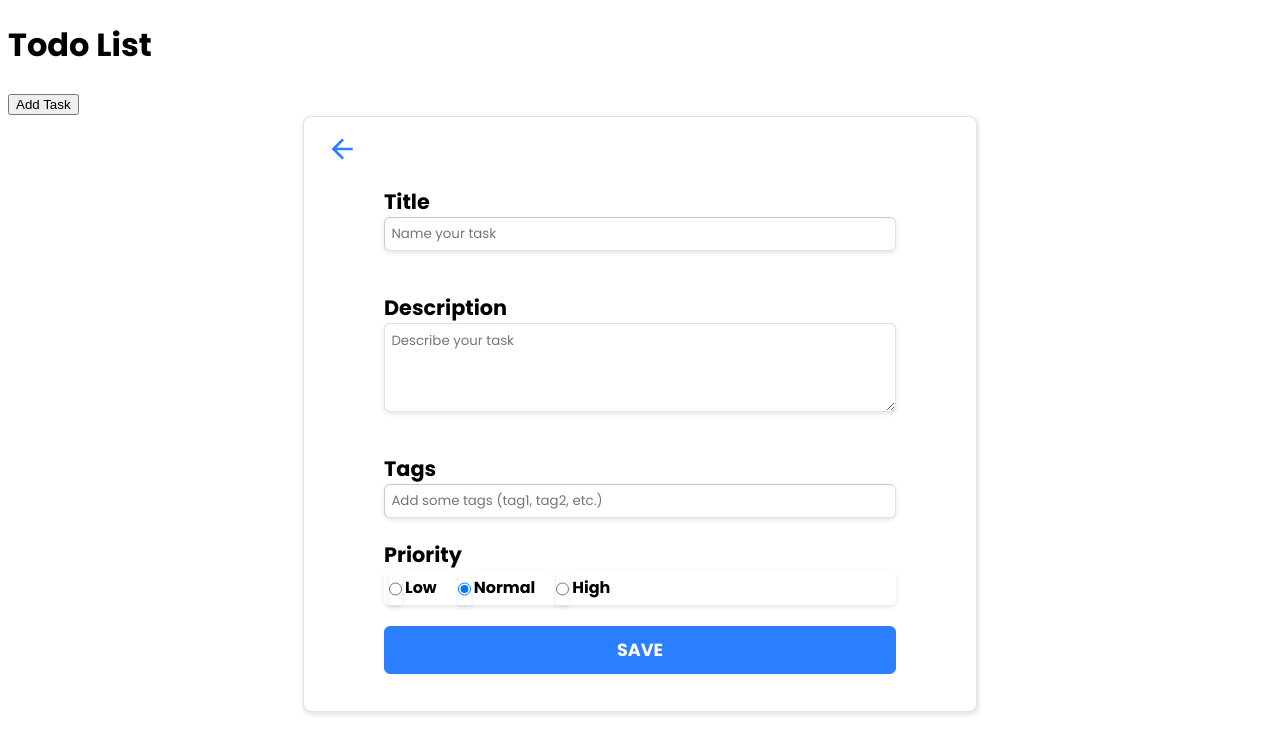
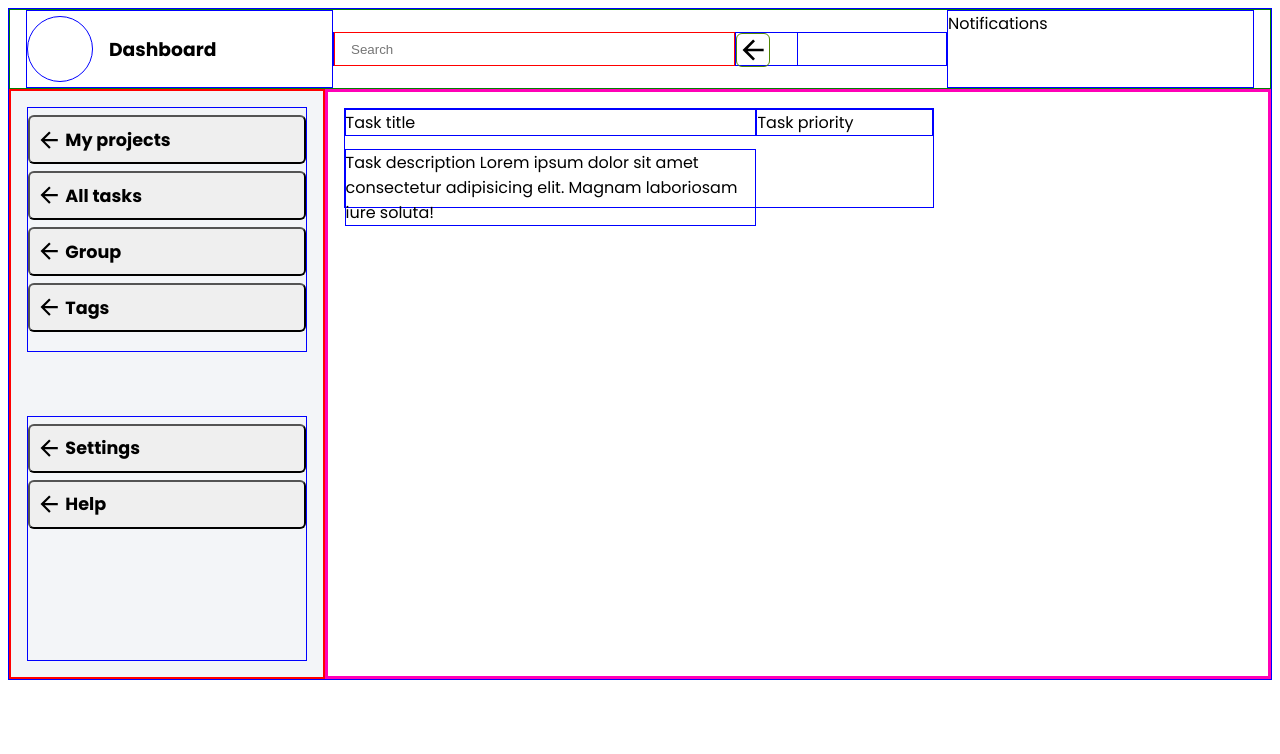
Before and after one commit to powermate25/todo-list, a plain HTML site: page index.html in a window 1280 px wide. Drawn offline with Linux system fonts and the light colour scheme; a web font is replaced by a local one.

Commit message:
Checkpoint save: Todo List project progress. - Dashboard UI layout update

```diff
--- a/index.html
+++ b/index.html
@@ -4,15 +4,19 @@
     <meta name="viewport" content="width=device-width, initial-scale=1.0">
     <title>Todo List</title>
     <link rel="stylesheet" href="styles.css">
-    <script src="./script.js" defer></script>
-    <script src="./script-2.js" defer></script>
+    <script src="./script-todo.js" defer></script>
+    <!-- <script src="./script-dialog.js" defer></script> -->
+    <script src="./script-main-ui.js" defer></script>
     <body>
-        <h1>Todo List</h1>
-        <button class="add-todo-button">Add Task</button>
+        <!-- <h1>Todo List</h1>
+        <button class="add-todo-button">Add Task</button> -->
 
-        <dialog class="add-todo-dialog" closedby="closerequest" open >
+        <dialog class="add-todo-dialog" closedby="closerequest" >
             <div class="dialog-heading">
-                <svg class="cancel-button" xmlns="http://www.w3.org/2000/svg" viewBox="0 0 24 24"><path d="M20,11V13H8L13.5,18.5L12.08,19.92L4.16,12L12.08,4.08L13.5,5.5L8,11H20Z" /></svg>
+                <button class="cancel-btn"><svg xmlns="http://www.w3.org/2000/svg" viewBox="0 0 24 24"><path d="M20,11V13H8L13.5,18.5L12.08,19.92L4.16,12L12.08,4.08L13.5,5.5L8,11H20Z" /></svg>
+                 Go back</button>
+                <!-- <svg class="cancel-button" xmlns="http://www.w3.org/2000/svg" viewBox="0 0 24 24"><path d="M20,11V13H8L13.5,18.5L12.08,19.92L4.16,12L12.08,4.08L13.5,5.5L8,11H20Z" /></svg>
+                <div>Go back</div> -->
             </div>
             <form id="add-todo" action="#" method="dialog">
                 <p>
@@ -79,6 +83,42 @@
 
             </form>
         </dialog>
+<!-- header -->
+
+        <div class="main-container">
+            <div class="main-children top" id="top-header">
+              <div class="dashboard-div">
+                <div class="logo"></div>
+                <h3>Dashboard</h3>
+            </div>
+              <div class="search-div">
+                <input type="text" id="search" name="todo_search" placeholder="Search">
+                <label for="search"><svg xmlns="http://www.w3.org/2000/svg" viewBox="0 0 24 24"><path d="M20,11V13H8L13.5,18.5L12.08,19.92L4.16,12L12.08,4.08L13.5,5.5L8,11H20Z" /></svg></label>
+            </div>
+              <div class="notification-div">Notifications</div>
+            </div>
+            <div class="main-children left" id="left-panel">
+                <div class="left-box1">
+                    <button><svg xmlns="http://www.w3.org/2000/svg" viewBox="0 0 24 24"><path d="M20,11V13H8L13.5,18.5L12.08,19.92L4.16,12L12.08,4.08L13.5,5.5L8,11H20Z" /></svg>My projects</button>
+                    <button><svg xmlns="http://www.w3.org/2000/svg" viewBox="0 0 24 24"><path d="M20,11V13H8L13.5,18.5L12.08,19.92L4.16,12L12.08,4.08L13.5,5.5L8,11H20Z" /></svg>All tasks</button>
+                    <button><svg xmlns="http://www.w3.org/2000/svg" viewBox="0 0 24 24"><path d="M20,11V13H8L13.5,18.5L12.08,19.92L4.16,12L12.08,4.08L13.5,5.5L8,11H20Z" /></svg>Group</button>
+                    <button><svg xmlns="http://www.w3.org/2000/svg" viewBox="0 0 24 24"><path d="M20,11V13H8L13.5,18.5L12.08,19.92L4.16,12L12.08,4.08L13.5,5.5L8,11H20Z" /></svg>Tags</button>
+                </div>
+                <div class="left-box2">
+                    <button><svg xmlns="http://www.w3.org/2000/svg" viewBox="0 0 24 24"><path d="M20,11V13H8L13.5,18.5L12.08,19.92L4.16,12L12.08,4.08L13.5,5.5L8,11H20Z" /></svg>Settings</button>
+                    <button><svg xmlns="http://www.w3.org/2000/svg" viewBox="0 0 24 24"><path d="M20,11V13H8L13.5,18.5L12.08,19.92L4.16,12L12.08,4.08L13.5,5.5L8,11H20Z" /></svg>Help</button>
+                </div>
+
+
+            </div>
+            <div class="main-children middle" id="middle-content">
+                <div class="todo-item">
+                    <div class="title">Task title</div>
+                    <div class="description">Task description Lorem ipsum dolor sit amet consectetur adipisicing elit. Magnam laboriosam iure soluta!</div>
+                    <div class="priority">Task priority</div>
+                </div>
+            </div>
+        </div>
 
     </body>
 </html>
--- a/script-2.js
+++ b/script-dialog.js
@@ -1,7 +1,7 @@
 console.log("Hello!")
 const addNewTodoDialog = document.querySelector(".add-todo-dialog")
 const addNewTodoBtn = document.querySelector(".add-todo-button")
-const cancelDialogBtn = document.querySelector(".cancel-button")
+const cancelDialogBtn = document.querySelector(".cancel-btn")
 const todoTitle = document.querySelector("input[id=title]")
 const todoDescription = document.querySelector("textarea[id=description]")
 const todoTags = document.querySelector("input[id=tags]")
--- a/styles.css
+++ b/styles.css
@@ -4,8 +4,10 @@ body {
     font-family: "poppins", system-ui, -apple-system, BlinkMacSystemFont, 'Segoe UI', Roboto, Oxygen, Ubuntu, Cantarell, 'Open Sans', 'Helvetica Neue', sans-serif;
 }
 
+/* dialog Styling */
+
 dialog {
-    width: 50%;
+    width: 34rem;
     border-radius: 8px;
     border-color: oklch(70.3% 5% 259.815 / 0.3);
     border-width: 1px;
@@ -13,12 +15,39 @@ dialog {
 }
 
 dialog .dialog-heading {
+    width: 100%;
+    justify-self: center;
     display: flex;
     justify-content: start;
+    align-items: center;
     padding: 0 0.4rem;
     height: 2rem;
+    gap: 0.2rem;
 }
-.cancel-button {
+
+.cancel-btn {
+    width: 8rem;
+    height: 2rem;
+    display: flex;
+    justify-content: center;
+    align-items: center;
+    gap: 0.2rem;
+    font-family: inherit;
+    font-size: 1rem;
+    background-color: transparent;
+    border: none;
+    cursor: pointer;
+    /* border: 1px solid red; */
+}
+
+.cancel-btn svg {
+    width: 20%;
+    fill: oklch(62.3% 0.214 259.815);
+
+}
+
+
+/* .cancel-button {
     width: 2rem;
     height: 2rem;
     fill: oklch(62.3% 0.214 259.815);
@@ -30,13 +59,13 @@ dialog .dialog-heading {
     border: 1px solid oklch(62.3% 0.214 259.815);
     border-radius: 50%
 }
-
+ */
 
 dialog form {
     justify-self: center;
     display: flex;
     flex-direction: column;
-    width: 80%;
+    width: 90%;
 }
 
 ::backdrop {
@@ -55,7 +84,7 @@ form input {
     height: 2rem;
 }
 
-form input, form textarea, form .task-color, .priority-container  {
+form input[type="text"], form textarea, form .task-color, .priority-container  {
     border-width: 1px;
     border-color: oklch(70.3% 5% 259.815 / 0.3);
     border-radius: 6px;
@@ -69,7 +98,7 @@ form textarea {
     padding-top: 0.4rem;
 }
 
-form input:focus, form textarea:focus, form .task-color:focus {
+form input[type="text"]:focus, form textarea:focus, form .task-color:focus {
     border-color: oklch(62.3% 90% 259.815);
     border-width: 3px;
     border-left: 12px solid oklch(62.3% 0.214 259.815);
@@ -87,11 +116,13 @@ form input:focus, form textarea:focus, form .task-color:focus {
     gap: 1rem;
     margin: 0;
     padding: 0;
+
 }
 
 .priority {
     display: flex;
     align-items: center;
+
 }
 
 .priority h4 {
@@ -126,3 +157,133 @@ dialog form button:hover {
     background-color: transparent;
     color: oklch(62.3% 0.214 259.815);
 }
+
+
+/* Home page Styling */
+
+.main-container {
+    display: grid;
+    grid-template-columns: repeat(12, 1fr);
+    grid-template-rows: 12% 1fr;
+    border: 1px solid blue;
+    min-height: 670px;
+    /* justify-items: center; */
+}
+.main-container div {
+    border: 1px solid blue;
+}
+#top-header {
+    border: 1px solid green;
+    grid-column: 1 / 13;
+    grid-row: 1 / 2;
+    padding: 0 1rem;
+    display: grid;
+    grid-template-columns: 25% 50% 25%;
+    /* align-items: center; */
+}
+
+.dashboard-div {
+    display: flex;
+    justify-content: start;
+    align-items: center;
+    gap: 1rem;
+}
+.dashboard-div .logo {
+    width: 4rem;
+    height: 4rem;
+    border-radius: 50%;
+}
+
+.search-div {
+    display: flex;
+    justify-content: start;
+    align-items: center;
+    height: 2rem;
+    align-self: center;
+}
+
+.search-div svg {
+    height: 2rem;
+    width: 2rem;
+    border: 1px solid rgb(82, 135, 4);
+    border-radius: 6px;
+}
+
+.search-div label {
+    width: 10%;
+    height: 100%;
+    justify-self: center;
+    align-self: center;
+    border: 1px solid blue;
+
+}
+
+.search-div input {
+    border: 1px solid red;
+    width: 60%;
+    height: 100%;
+    padding: 0 1rem;
+}
+
+#left-panel {
+    border: 2px solid red;
+    grid-column: 1 / 4;
+    grid-row: 2 / 3 ;
+    background-color: oklch(97% 1% 254.604);
+    display: grid;
+    grid-template-columns: 1fr;
+    grid-template-rows: 1fr 1fr;
+    padding: 1rem;
+    gap: 4rem;
+}
+
+.left button {
+    width: 100%;
+    height: 3.1rem;
+    border-radius: 6px;
+    margin: 0.4rem 0;
+    font-weight: 700;
+    font-family: inherit;
+    font-size: 1.1rem;
+    text-align: start;
+    display: flex;
+    justify-content: start;
+    align-items: center;
+    gap: 0.2rem;
+}
+
+.left button svg {
+    width: 10%;
+}
+
+#middle-content {
+    border: 3px solid rgb(255, 0, 183);
+    grid-column: 4 / 13;
+    grid-row: 2 / 3;
+    padding: 1rem;
+    display: grid;
+    grid-template-columns: 65%;
+    grid-auto-rows:100px;
+}
+
+.todo-item {
+    display: grid;
+    grid-template-columns: 70% 30%;
+    grid-template-rows: 40% 80%;
+    align-items: start;
+}
+
+.todo-item .title {
+    grid-column: 1 / 2;
+    grid-row: 1 / 2;
+}
+
+.todo-item .description {
+    grid-column: 1 / 2;
+    grid-row: 2 / 3;
+}
+
+.todo-item .priority {
+    grid-column: 2 / 3;
+    grid-row: 1 / 2;
+}
```
Also changed, not shown: script-main-ui.js (added), script-todo.js (renamed from script.js).
